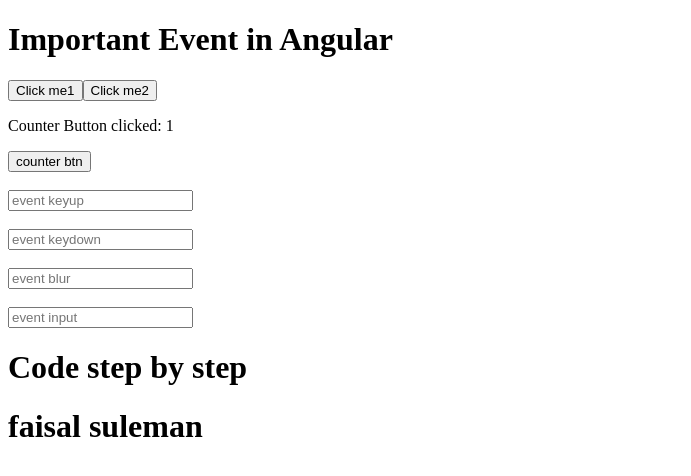
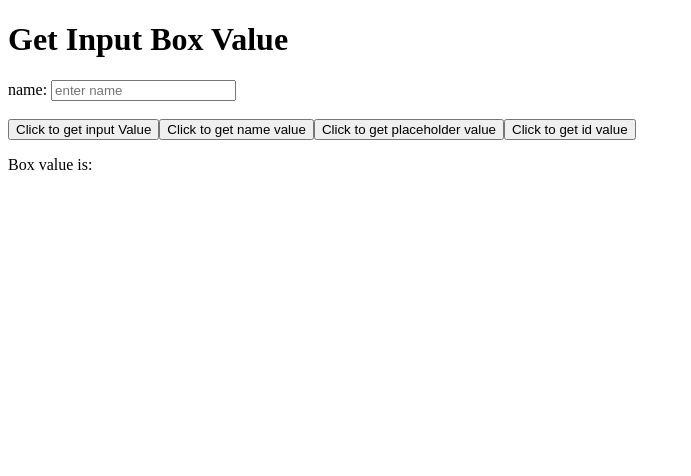
Before and after one commit to faisalmoinuddin99/ProductShut_FrontEnd, an Angular app: page / in a window 1280 px wide. Shown: the top 476 px of the page, without its empty margins (0-691 px from the left). Built offline with nearby package versions, Linux system fonts and the light colour scheme.

Commit message:
Get Input Box Value and Display

```diff
--- a/src/app/app.component.html
+++ b/src/app/app.component.html
@@ -1,23 +1,16 @@
 <h1>{{title}}</h1>
-<button (click)="getName('faisal',8)">Click me1</button>
-<button (click)="getName('rahul', 9)">Click me2</button>
 
-<p>Counter Button clicked: {{counter}}</p>
-<button (click)="myCounter()">counter btn</button>
+<label>name: </label>
+<input type="text"
+#box
+name="username" id="userId" placeholder="enter name"
+/>
 <br>
 <br>
-<input type="text" #box (keyup)="getData(box.value)" placeholder="event keyup" />
-<br>
-<br>
-<input type="text" #box1 (keydown)="getData(box1.value)" placeholder="event keydown" />
-
-<br>
-<br>
-<input type="text" #box2 (blur)="getData(box2.value)" placeholder="event blur" />
-
-<br>
-<br>
-<input type="text" #box3 (input)="getData(box3.value)" placeholder="event input" />
-
-<h1 (mouseover)="getData('over')">Code step by step</h1>
-<h1 (mouseleave)="getData('leave')">faisal suleman</h1>
+<button (click)="getValue(box.value)">Click to get input Value</button>
+<button (click)="getValue(box.name)">Click to get name value</button>
+<button (click)="getValue(box.placeholder)">Click to get placeholder value</button>
+<button (click)="getValue(box.id)">Click to get id value</button>
+<p>
+ Box value is:  {{displayValue}}
+</p>
--- a/src/app/app.component.ts
+++ b/src/app/app.component.ts
@@ -6,20 +6,12 @@
   styleUrls: ['./app.component.css']
 })
 export class AppComponent {
-  title = 'Important Event in Angular';
-  counter = 1
-  getName(name : string, time: number){
-    alert("function called " + name + " Time " + time)
-  }
+  title: string = 'Get Input Box Value';
 
-  myCounter(): Number{
-      this.counter = this.counter + 1
-      return this.counter
-  }
-
-  getData(val : string){
-    console.warn(val);
-
+  displayValue: string = ''
+  getValue(val: string){
+    console.log(val);
+    this.displayValue = val ;
   }
 
 }
```
